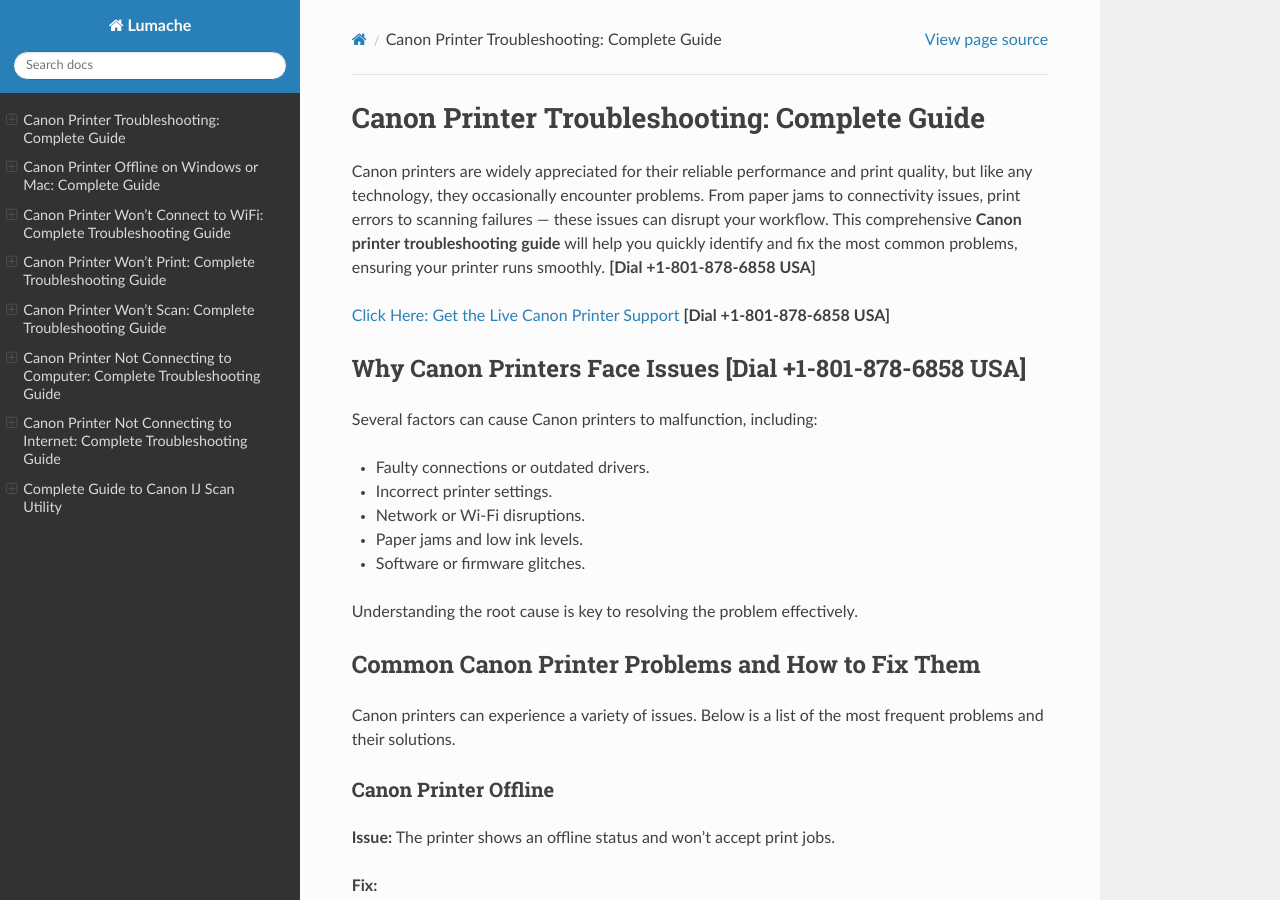
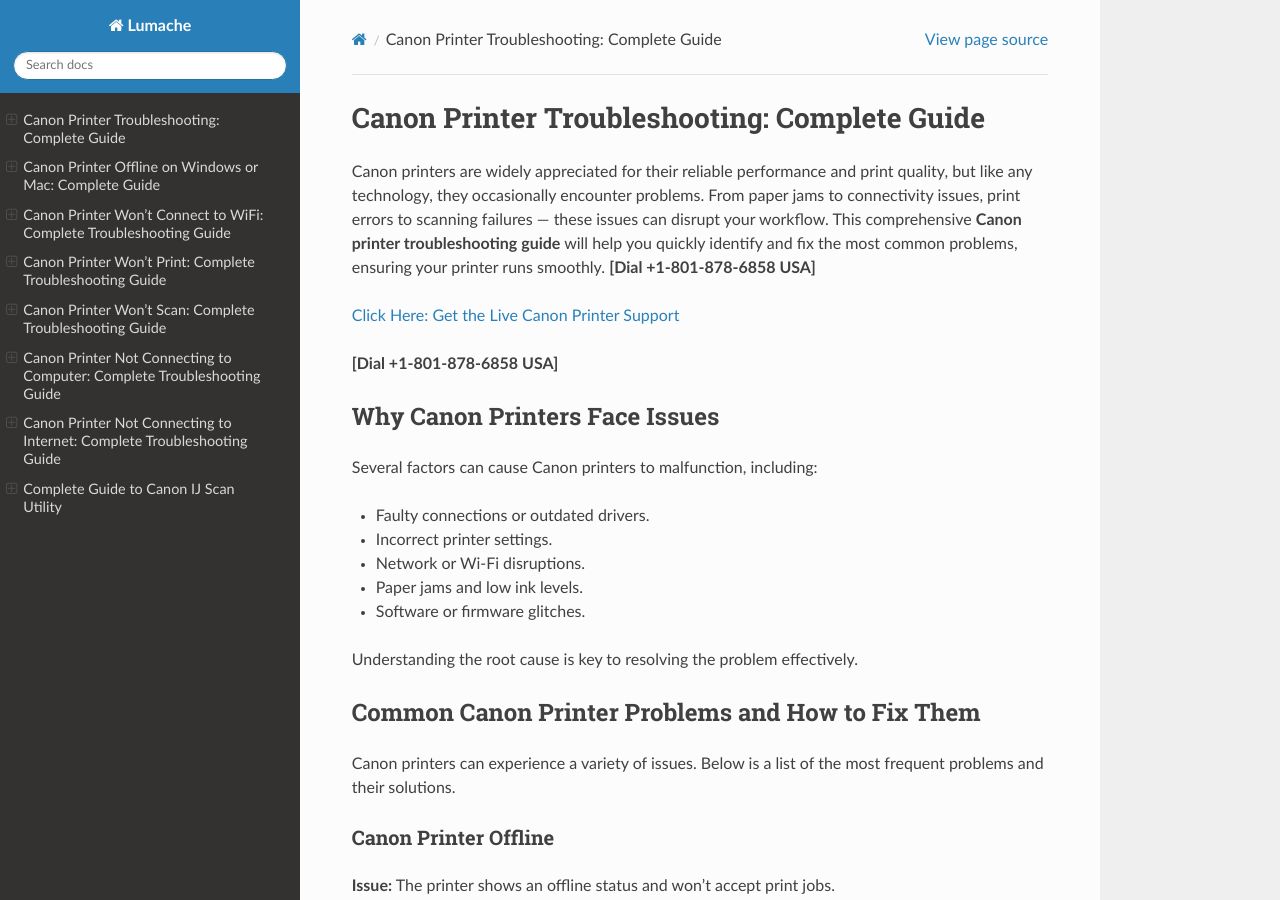
Before and after one commit to trickjack/canon-printer-troubleshooting, a Sphinx documentation site: the page built from docs/source/index.rst, in a window 1280 px wide and 900 px high. Built offline with Sphinx 7.4.7 and the Read the Docs theme 3.1.0, drawn with Linux system fonts in a browser that asks for light colours.

Commit message:
Update index.rst

```diff
--- a/docs/source/index.rst
+++ b/docs/source/index.rst
@@ -3,9 +3,11 @@ Canon Printer Troubleshooting: Complete Guide
 
 Canon printers are widely appreciated for their reliable performance and print quality, but like any technology, they occasionally encounter problems. From paper jams to connectivity issues, print errors to scanning failures — these issues can disrupt your workflow. This comprehensive **Canon printer troubleshooting guide** will help you quickly identify and fix the most common problems, ensuring your printer runs smoothly. **[Dial +1-801-878-6858 USA]**
 
-`Click Here: Get the Live Canon Printer Support <https://jivo.chat/KlZSRejpBm>`_  **[Dial +1-801-878-6858 USA]**
+`Click Here: Get the Live Canon Printer Support <https://jivo.chat/KlZSRejpBm>`_
 
-Why Canon Printers Face Issues **[Dial +1-801-878-6858 USA]**
+**[Dial +1-801-878-6858 USA]**
+
+Why Canon Printers Face Issues
 ------------------------------
 
 Several factors can cause Canon printers to malfunction, including:
```
